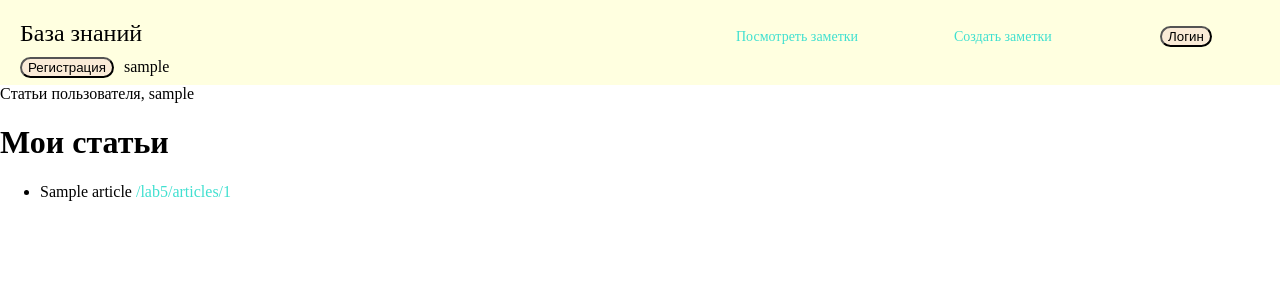
After one commit to thvallerie/web-programming-labs-2, a Flask app: page /lab5/articles in a window 1280 px wide. The commit adds this page. Shown: the top 300 px of the page. Run offline with Flask 3, Linux system fonts and the light colour scheme; the visitor is signed in with stand-in values (Sample User, id 1); a database or web service that is not in the repository returns one stand-in record (values such as "Sample title"); some libraries are stand-ins or nearby versions.

Commit message:
Внесла все правки

```diff
--- a/app.py
+++ b/app.py
@@ -3,9 +3,13 @@ from lab1 import lab1
 from lab2 import lab2
 from lab3 import lab3
 from lab4 import lab4
+from lab5 import lab5
 
 app = Flask(__name__)
 app.register_blueprint(lab1)
 app.register_blueprint(lab2)
 app.register_blueprint(lab3)
 app.register_blueprint(lab4)
+app.register_blueprint(lab5)
+
+app.secret_key = 'SuPeRSeCrEtKeY_1234567890'
--- a/lab1.py
+++ b/lab1.py
@@ -35,6 +35,9 @@ def menu ():
           </li>
           <li>
           <a href="/lab4">Четвертая лабораторная работа</a>
+          </li>
+          <li>
+          <a href="/lab5">Пятая лабораторная работа</a>
           </li>
         </ol>
 
--- /dev/null
+++ b/lab5.py
@@ -0,0 +1,232 @@
+from flask import Blueprint, redirect, render_template, request, session, url_for
+import psycopg2
+from flask_bcrypt import Bcrypt
+
+bcrypt = Bcrypt()
+
+lab5 = Blueprint('lab5', __name__)
+
+def dbConnect():
+    conn = psycopg2.connect(
+        host="localhost",
+        database="knowledge_base",
+        user="valerie_knowledge_base",
+        password="123"
+    )
+
+    return conn
+
+
+def dbClose(cursor, connection):
+    cursor.close()
+    connection.close()
+
+
+@lab5.route('/lab5/pages')
+def lab():
+    return render_template("pages.html")
+
+
+@lab5.route("/lab5/")
+def main():
+    conn = dbConnect()
+    cur = conn.cursor()
+
+    cur.execute("select * from users")
+
+    result = cur.fetchall()
+
+    print(result)
+
+    dbClose(cur, conn)
+
+    return redirect(url_for("lab5.menu"))
+
+@lab5.route("/lab5/user")
+def show_user():
+    conn = dbConnect()
+    cur = conn.cursor()
+
+    cur = conn.cursor()
+
+    cur.execute("SELECT username FROM users;")
+
+    results = cur.fetchall()
+
+    dbClose(cur, conn)
+
+    return render_template('lab5.html', users=results)
+
+@lab5.route('/lab5/menu')
+def lab5_glav():
+    username = session.get('user_name')
+    return render_template('menu.html', username=username)
+
+
+@lab5.route("/lab5/menu")
+def menu():
+    return render_template("menu.html")
+
+
+@lab5.route('/lab5/register', methods=["GET", "POST"])
+def registrPage():
+    errors = []
+
+    if request.method == "GET":
+        return render_template('register.html', errors=errors)
+
+
+
+    username = request.form.get("username")
+    password = request.form.get("password")
+
+
+    if not (username or password):
+        errors.append("Пожалуйста заполните все поля")
+        print(errors)
+        return render_template('register.html', errors=errors)
+
+    hashPassword = bcrypt.generate_password_hash(password).decode('utf-8')
+
+
+    conn = dbConnect()
+    cur = conn.cursor()
+
+    cur.execute("SELECT username FROM users WHERE username = %s;", (username,))
+    if cur.fetchone() is not None:
+        errors.append("Пользователь с данным именем уже существует")
+
+        conn.close()
+        cur.close()
+        return render_template('register.html', errors=errors)
+
+    cur.execute("INSERT INTO users (username, password) VALUES (%s, %s);", (username, hashPassword))
+
+    conn.commit()
+    conn.close()
+    cur.close()
+
+    return redirect("/lab5/login5")
+
+
+@lab5.route('/lab5/login5', methods=["GET", "POST"])
+def loginPage():
+    errors = []
+
+    if request.method == "GET":
+        return render_template("login5.html", errors=errors)
+
+    username = request.form.get("username")
+    password = request.form.get("password")
+
+    if not (username or password):
+        errors.append("Пожалуйста заполните все поля")
+        return render_template("login5.html", errors=errors)
+
+    conn = dbConnect()
+    cur = conn.cursor()
+
+    cur.execute("SELECT id, password FROM users WHERE username = %s;", (username,))
+
+    result = cur.fetchone()
+
+    if result is None:
+        errors.append("Неправильный логин или пароль")
+        dbClose(cur, conn)
+        return render_template("login5.html", errors=errors)
+
+    userID, hashPassword = result
+
+    print(hashPassword)
+    print(password)
+
+    pw_hash = bcrypt.generate_password_hash(password, 10)
+    hash = bcrypt.check_password_hash(pw_hash, password) # returns True
+
+    if hash:
+        session['id'] = userID
+        session['user_name'] = username
+        dbClose(cur, conn)
+        return redirect("/lab5/menu")
+
+    else:
+        errors.append("Неправильный логин или пароль")
+        return render_template("login5.html", errors=errors)
+
+
+@lab5.route("/lab5/new_article", methods=["GET", "POST"])
+def createArticle():
+    errors = []
+
+    userID = session.get('id')
+    username = session.get('user_name')
+    if userID is not None:
+        if request.method =="GET":
+            return render_template("new_article.html", username=username)
+
+        if request.method == "POST":
+            article_text = request.form.get("article_text")
+            title = request.form.get("article_title")
+
+            if article_text is None or len(article_text) == 0:
+                errors.append("Заполните текст")
+                return render_template("new_article", errors = errors, username=username)
+
+            conn = dbConnect()
+            cur = conn.cursor()
+
+            cur.execute("INSERT INTO articles (user_id, title, article_text) VALUES (%s, %s, %s) RETURNING id;", (userID, title, article_text))
+
+
+            new_articl_id = cur.fetchone()[0]
+            conn.commit()
+
+            dbClose(cur, conn)
+
+            return redirect(f"/lab5/articles/{new_articl_id}")
+
+    return redirect("/lab5/login5")
+
+
+@lab5.route('/lab5/articles')
+def list_articles():
+    userID = session.get('id')
+    username = session.get("user_name")
+
+    if userID is not None:
+        conn = dbConnect()
+        cur = conn.cursor()
+
+        cur.execute("SELECT id, title FROM articles WHERE user_id = %s;", (userID,))
+        articles_data = cur.fetchall()
+
+        articles = [{'id': row[0], 'title': row[1]} for row in articles_data]
+
+        dbClose(cur, conn)
+
+        return render_template('articles.html', articles=articles, username=username)
+
+    return redirect("/lab5/login5")
+
+
+@lab5.route("/lab5/articles/<int:article_id>")
+def getArticle(article_id):
+    userID = session.get('id')
+    username = session.get("user_name")
+
+    if userID is not None:
+        conn = dbConnect()
+        cur = conn.cursor()
+
+        cur.execute("SELECT title, article_text FROM articles WHERE id = %s AND user_id = %s", (article_id, userID))
+
+        articleBody = cur.fetchone()
+
+        dbClose(cur, conn)
+
+        if articleBody is None:
+            return "Not found!", 404
+
+        text = articleBody[1].splitlines()
+
+    return render_template("articlescheck.html", article_text=text, article_title=articleBody[0], username = username)
--- /dev/null
+++ b/static/lab5.css
@@ -0,0 +1,94 @@
+/* Общие стили header */
+.line {
+    background-color: lightyellow;
+    padding: 20px;
+    height: 45px;
+
+  }
+
+  /* Стили для надписей */
+  .header-title {
+    font-size: 24px;
+    margin-bottom: 10px;
+    display: inline-flex;
+    width: 700px;
+  }
+
+  .header-subtitle {
+    font-size: 16px;
+    margin-bottom: 10px;
+  }
+
+  /* Стили для кнопок */
+  .header-url-zam {
+    display: inline-block;
+    padding: 8px 12px;
+    margin-right: 10px;
+    width: 180px;
+    border: none;
+    color: #333;
+    text-decoration: none;
+    font-size: 14px;
+    cursor: pointer;
+  }
+
+  .header-url:hover {
+    background-color: #ddd;
+  }
+
+  .header-url-cre {
+    display: inline-block;
+    padding: 8px 12px;
+    margin-right: 10px;
+
+    border: none;
+    color: #333;
+    text-decoration: none;
+    font-size: 14px;
+    cursor: pointer;
+    width: 180px;
+  }
+
+  .header-url-cre:hover {
+    background-color: #ddd;
+  }
+
+  /* Стили для вывода имени пользователя */
+  .header-username {
+    font-size: 16px;
+    font-weight: bold;
+  }
+
+.head_menu {
+    padding: 0px;
+    margin: 0px;
+}
+
+.button_log {
+    display: inline-flex;
+}
+
+.button_reg {
+    display: inline-flex;
+    width: 100px;
+}
+
+.button1 {
+    display: inline-flex;
+    border-radius: 13px;
+    background-color: antiquewhite;
+}
+
+.username {
+    display: inline-flex;
+}
+
+a {
+    text-decoration: none;
+    color: turquoise;
+}
+
+body {
+    margin: 0px;
+    padding: 0px;
+}
--- /dev/null
+++ b/templates/articles.html
@@ -0,0 +1,46 @@
+{% extends "base5.html" %}
+
+{% block lab %} Лабораторная работа 5 {% endblock %}
+
+{% block main %}
+<link rel="stylesheet" href="{{ url_for('static', filename='lab5.css')}}">
+    <div class="head_menu">
+        <div class="line">
+            <div class="header-title">
+                База знаний
+            </div>
+
+            <div class="header-url-zam">
+                <a href="/lab5/articles">Посмотреть заметки</a>
+            </div>
+
+            <div class="header-url-cre">
+                <a href="/lab5/new_article">Создать заметки</a>
+            </div>
+
+            <form action="/lab5/login5" class="button_log">
+                <button class="button1" type="submit">Логин</button>
+            </form>
+
+            <form action="/lab5/register" class="button_reg">
+                <button class="button1" type="submit">Регистрация</button>
+            </form>
+
+            {% if username %}
+                <div class="username">
+                    {{ username }}
+                </div>
+            {% else %}
+                <div class="username">Anon</div>
+            {% endif %}
+        </div>
+    </div>
+
+    <div>Cтатьи пользователя, {{ username }}</div>
+    <h1>Мои статьи</h1>
+    <ul>
+        {% for article in articles %}
+        <li>{{ article.title }} <a href="/lab5/articles/{{ article.id }}">/lab5/articles/{{ article.id }}</a></li>
+        {% endfor %}
+    </ul>
+{% endblock %}
--- /dev/null
+++ b/templates/base5.html
@@ -0,0 +1,22 @@
+<!DOCTYPE html>
+<html lang="en">
+<head>
+    <meta charset="UTF-8">
+    <meta name="viewport" content="width=device-width, initial-scale=1.0">
+    <title>Валерия Бут. {% block lab %}{% endblock %}</title>
+    <link rel="stylesheet" href="{{ url_for('static', filename='lab5.css') }}">
+</head>
+<body>
+    <header>
+        {% block header %}{% endblock %}
+    </header>
+
+    <main>
+        {% block main %}{% endblock %}
+    </main>
+
+    <footer>
+        {% block footer %}{% endblock %}
+    </footer>
+</body>
+</html>
```
Also changed, not shown: lab4.py (+13 -15 lines), templates/articlescheck.html (added, +46 -0 lines), templates/base.html (+5 -2 lines), templates/cookies.html (+4 -3 lines), templates/lab5.html (added, +11 -0 lines), templates/login5.html (added, +31 -0 lines), templates/menu.html (added, +40 -0 lines), templates/new_article.html (added, +56 -0 lines), templates/pages.html (added, +19 -0 lines), templates/register.html (added, +29 -0 lines).
